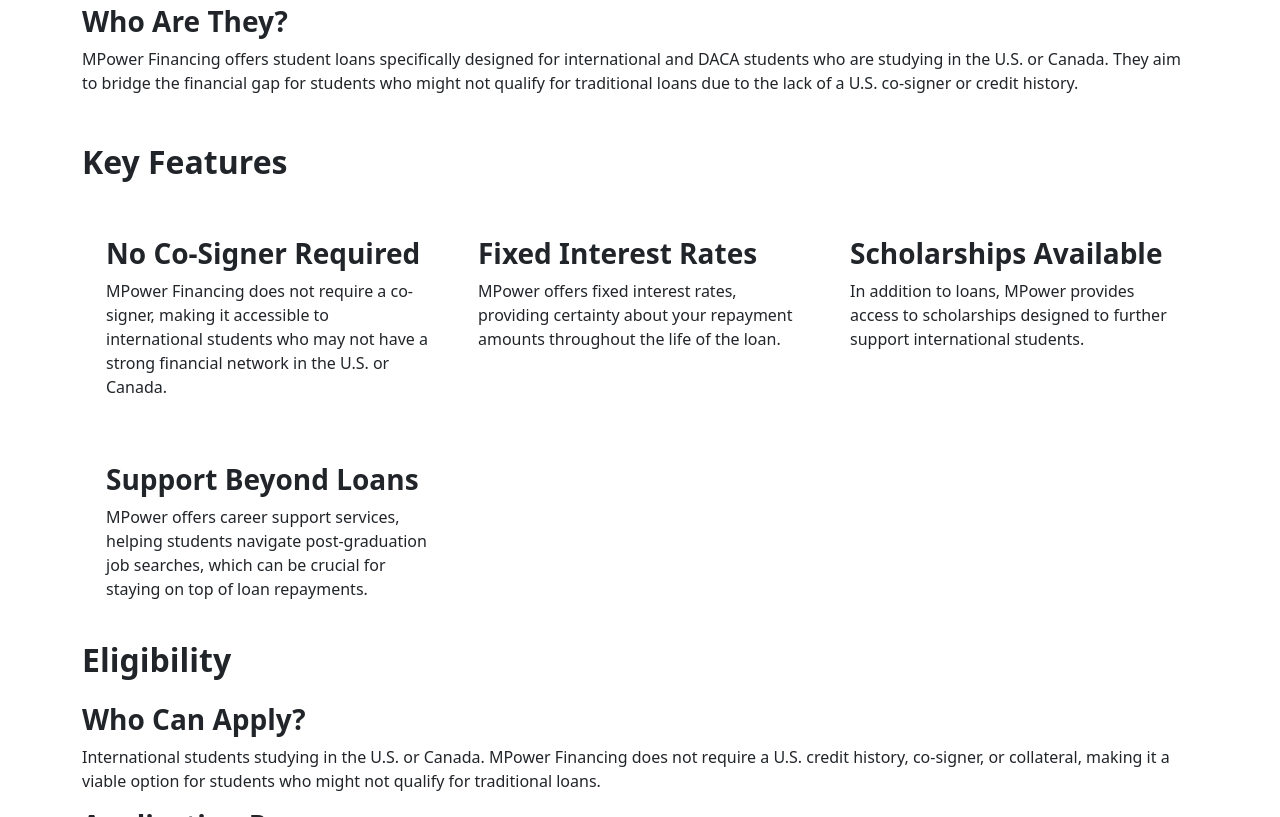
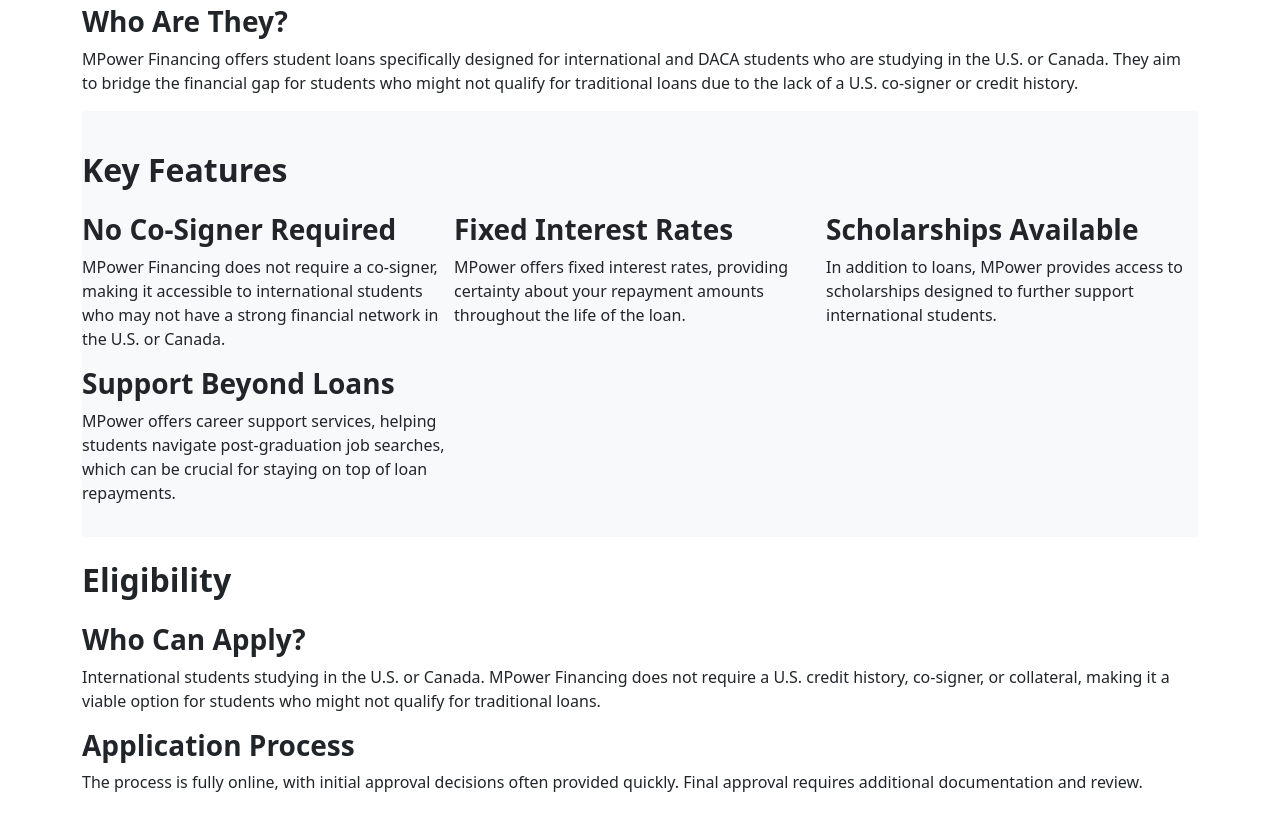
Before and after one commit to normaneshuchi/bstrap-landing, a plain HTML site: page mpower.html in a window 1280 px wide. Shown: the part 735-1552 px from the top of the page. Drawn offline with nearby package versions, Linux system fonts and the light colour scheme.

Commit message:
fixes spacing andf fonts

```diff
--- a/mpower.html
+++ b/mpower.html
@@ -34,6 +34,10 @@
       li::marker {
         background-color: green;
         color: green;
+      }
+      li {
+        padding-left: 0;
+        margin-left: 0;
       }
     </style>
   </head>
@@ -119,13 +123,13 @@
           or credit history.
         </p>
       </section>
-      <section id="key-features" class="mt-5">
-        <h2>Key Features</h2>
+      <section id="key-features" class="mt-3 bg-light py-3">
+        <h2 class="my-4">Key Features</h2>
         <ul
           style="list-style-type: none"
-          class="row justify-content-start align-items-baseline g-lg-5 g-sm-3 p-0 m-0"
+          class="row justify-content-start align-items-start g-3 p-0 m-0"
         >
-          <li class="col-12 col-md-6 col-lg-4">
+          <li class="col-12 col-md-6 col-lg-4 p-0 m-0">
             <h3>No Co-Signer Required</h3>
             <p>
               MPower Financing does not require a co-signer, making it
@@ -133,21 +137,21 @@
               financial network in the U.S. or Canada.
             </p>
           </li>
-          <li class="col-12 col-md-6 col-lg-4">
+          <li class="col-12 col-md-6 col-lg-4 p-0 m-0">
             <h3>Fixed Interest Rates</h3>
             <p>
               MPower offers fixed interest rates, providing certainty about your
               repayment amounts throughout the life of the loan.
             </p>
           </li>
-          <li class="col-12 col-md-6 col-lg-4">
+          <li class="col-12 col-md-6 col-lg-4 p-0 m-0">
             <h3>Scholarships Available</h3>
             <p>
               In addition to loans, MPower provides access to scholarships
               designed to further support international students.
             </p>
           </li>
-          <li class="col-12 col-md-6 col-lg-4">
+          <li class="col-12 col-md-6 col-lg-4 p-0 m-0">
             <h3>Support Beyond Loans</h3>
             <p>
               MPower offers career support services, helping students navigate
```
Also changed, not shown: index.html (+10 -6 lines).
